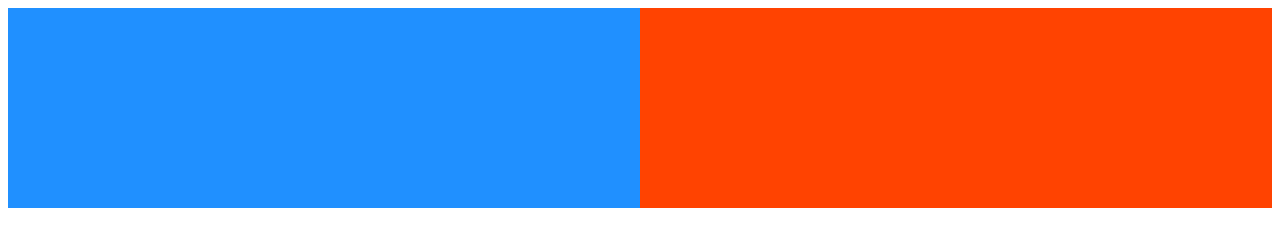
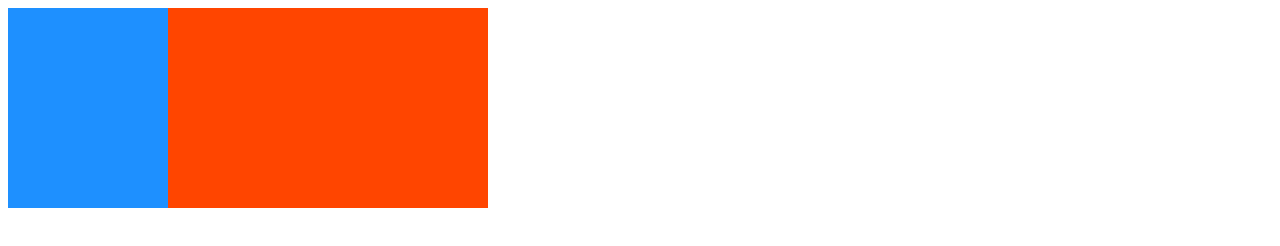
Before and after one commit to IamLAM/CSS-FlexBox, a plain HTML site: page index.html in a window 1280 px wide. Drawn offline with Linux system fonts and the light colour scheme.

Commit message:
Manejo de flex-basis

```diff
--- a/index.html
+++ b/index.html
@@ -7,14 +7,14 @@
     background-color: dodgerblue;
     width: 100%;
     height: 200px;
-       flex-grow:1;
+      flex-basis:10em;
   }
 
   #box-2 {
     background-color: orangered;
     width: 100%;
     height: 200px;
-       flex-grow:2;
+       flex-basis:20em;
   }
 </style>
 
```
